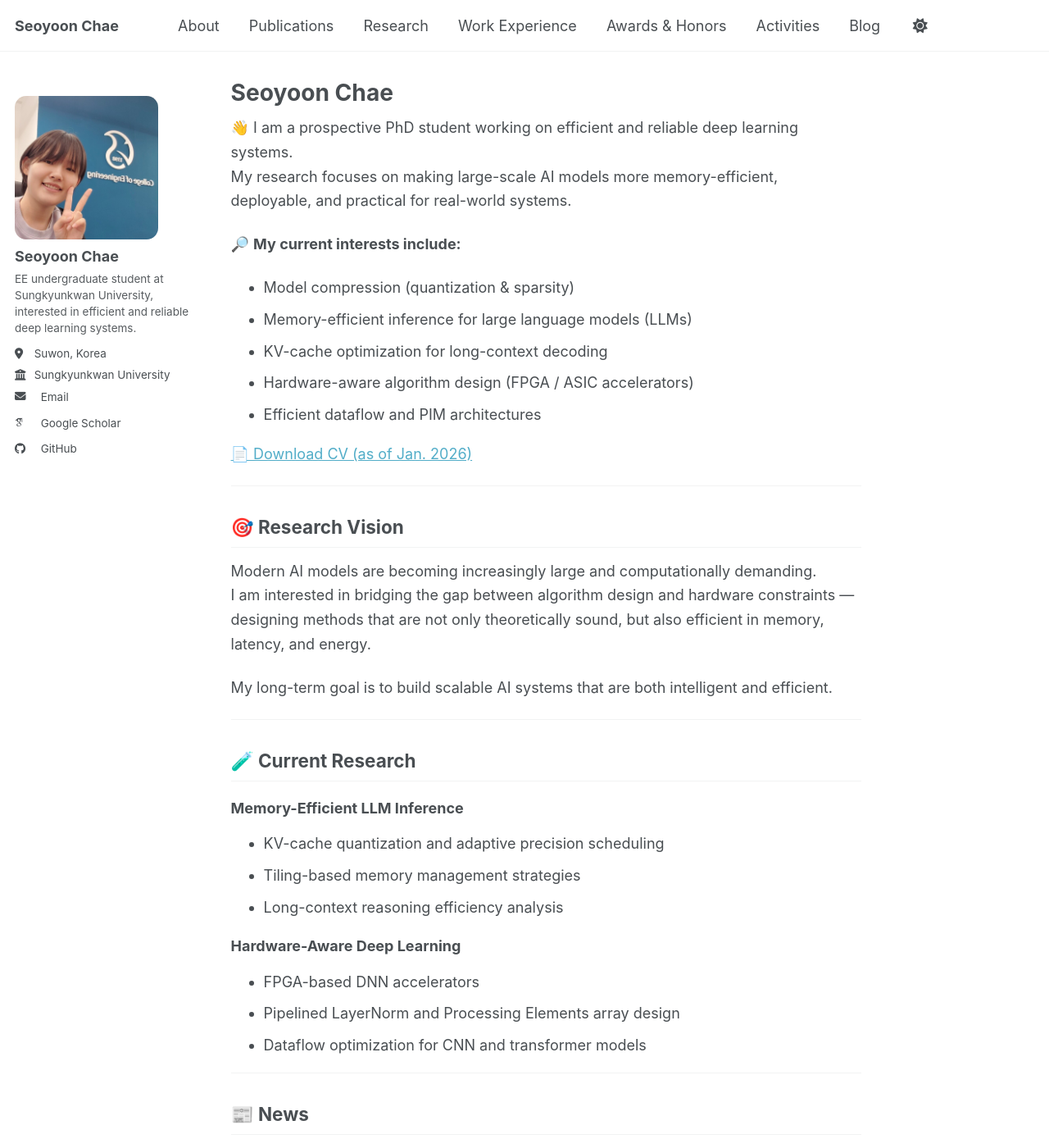
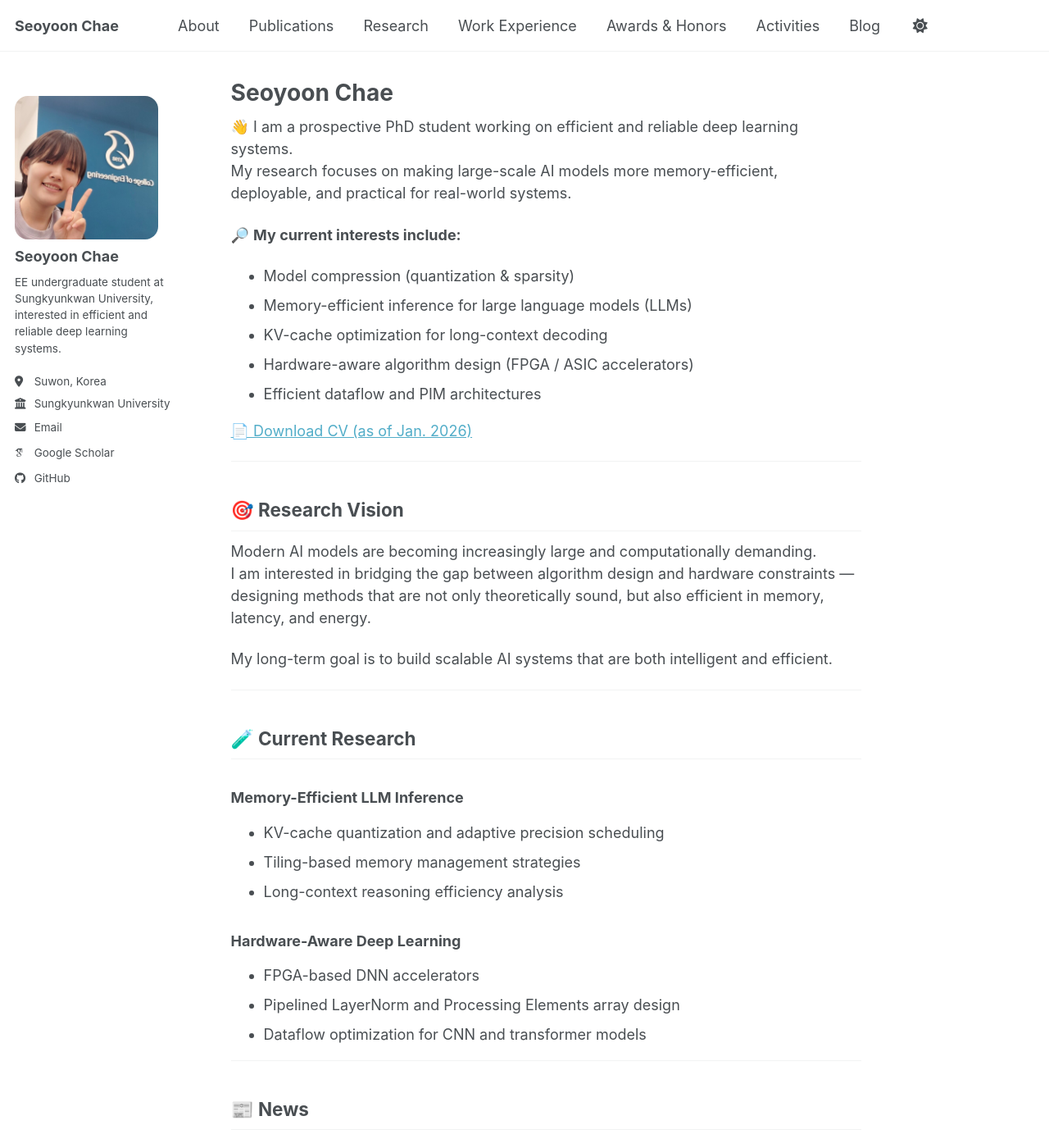
Before and after one commit to chae-sy/chae-sy.github.io, a Jekyll site: the page built from _pages/about.md, in a window 1280 px wide and 1400 px high. Shown: the whole window at 82% size. Built offline with Jekyll 4.4.1, drawn with Linux system fonts in a browser that asks for light colours; some web fonts are replaced; a script bundle is joined from its source files by our own code; library files that are not in the unit come from our copies.

Commit message:
Update main.scss

```diff
--- a/assets/css/main.scss
+++ b/assets/css/main.scss
@@ -101,87 +101,3 @@
   font-size: 0.85rem;
   opacity: 0.85;
 }
-
-/* ================================
-   Layout: wider content + cleaner sidebar
-   (AcademicPages / Minimal Mistakes)
-   ================================ */
-
-/* 1) 전체 컨텐츠 최대 폭 확장 */
-.page__inner-wrap,
-.archive,
-.initial-content,
-.page__content {
-  max-width: 1180px; /* 필요하면 1100~1320 사이로 조절 */
-}
-
-/* 2) 사이드바/본문 가로 비율 조정 */
-@media (min-width: 64em) {
-  .sidebar {
-    width: 280px;         /* 왼쪽 폭: 더 깔끔한 비율 */
-    padding-right: 22px;
-  }
-  .page__content,
-  .archive {
-    width: calc(100% - 280px);
-  }
-}
-
-/* 3) 왼쪽 author profile(바이오) 정돈 */
-.author__avatar {
-  margin-bottom: 10px;
-}
-.author__avatar img {
-  border-radius: 14px;
-}
-
-.author__content {
-  margin-bottom: 10px;
-}
-.author__name {
-  font-size: 1.15rem;
-  line-height: 1.2;
-  margin-bottom: 4px;
-}
-.author__bio {
-  font-size: 0.92rem;
-  line-height: 1.45;
-  margin-top: 6px;
-  margin-bottom: 10px;
-  opacity: 0.92;
-}
-
-/* 4) 사이드바의 메타(위치/학교/이메일 등) 간격 줄이고 정렬 */
-.author__urls {
-  margin-top: 10px;
-}
-.author__urls li {
-  margin-bottom: 6px;
-}
-.author__urls li a {
-  display: inline-flex;
-  align-items: center;
-  gap: 8px;
-  line-height: 1.2;
-}
-
-/* 아이콘/텍스트가 줄 바뀔 때도 깔끔하게 */
-.author__urls li a .label {
-  white-space: normal;
-}
-
-/* 5) 본문 기본 줄길이 조금 늘리기 (읽기 좋게) */
-.page__content p,
-.page__content li {
-  line-height: 1.65;
-}
-
-/* 6) 섹션 타이틀 여백 정리 (너 페이지처럼 헤더 많을 때 깔끔) */
-.page__content h2 {
-  margin-top: 1.6em;
-  margin-bottom: 0.6em;
-}
-.page__content h3 {
-  margin-top: 1.2em;
-  margin-bottom: 0.5em;
-}
```
